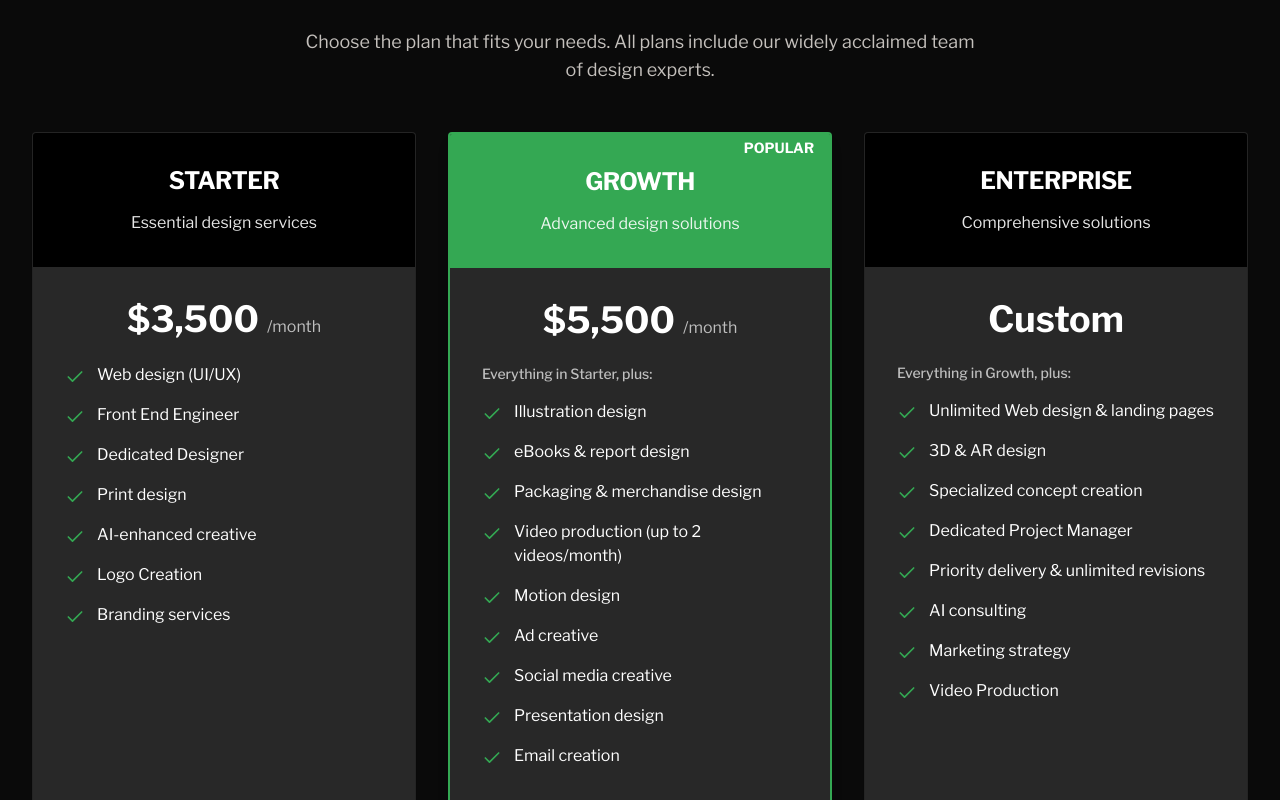
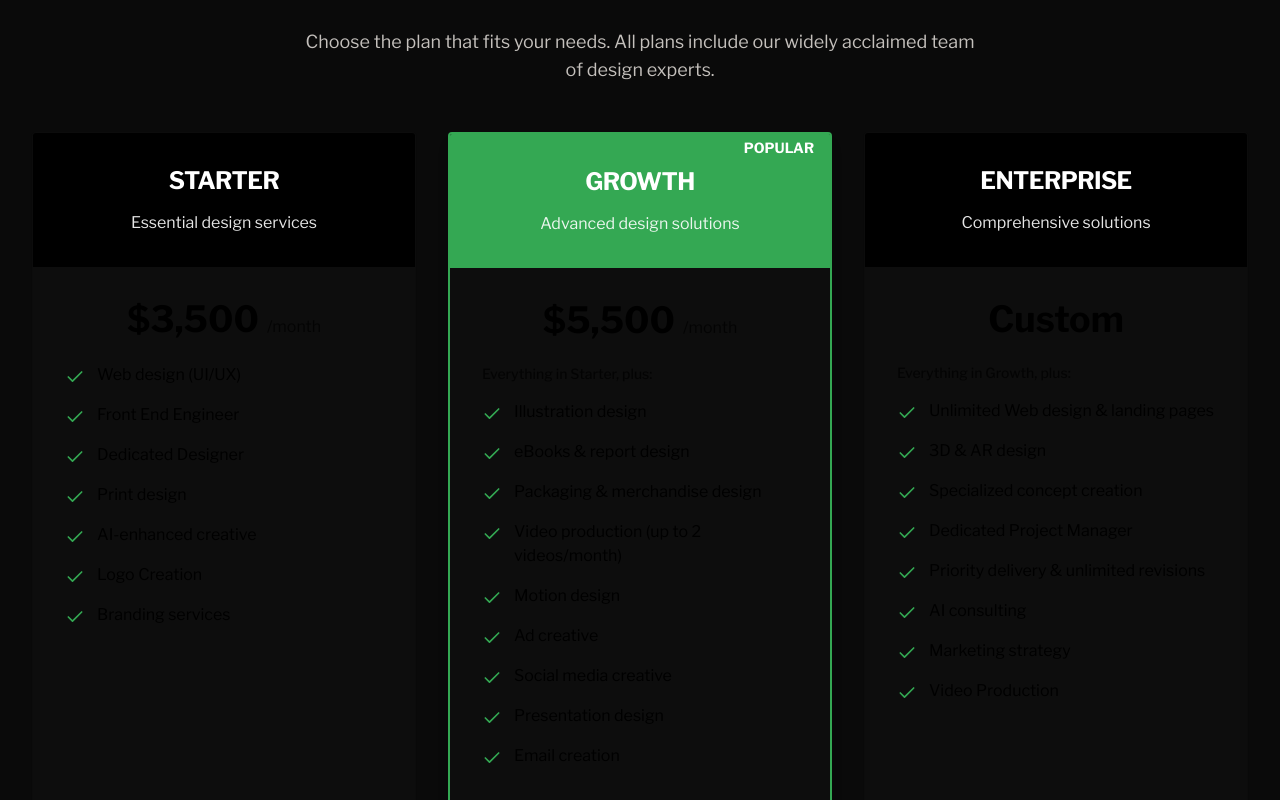
Before and after one commit to hanzoai/agency, a React (Vite) app: page / in a window 1280 px wide. Shown: the part 5580-6380 px from the top of the page. Built offline with nearby package versions, Linux system fonts and the light colour scheme.

Commit message:
Reverted to edit edt-bc118494-bc2b-4ab2-ad6b-9f0175a9a85d: "Implement subscription tiers
Implements three subscription tiers: Starter, Growth, and Enterprise, with different features and pricing."

```diff
--- a/src/components/Pricing.tsx
+++ b/src/components/Pricing.tsx
@@ -52,7 +52,7 @@ const Pricing = () => {
 
         <div className="grid md:grid-cols-3 gap-8 reveal-slide-up">
           {/* Starter Plan */}
-          <Card className="border border-black/10 overflow-hidden flex flex-col h-full bg-beige-200">
+          <Card className="border border-black/10 overflow-hidden flex flex-col h-full">
             <CardHeader className="bg-black p-8 text-white text-center">
               <h3 className="text-2xl font-bold mb-2 uppercase">Starter</h3>
               <p className="opacity-90">Essential design services</p>
@@ -60,15 +60,15 @@ const Pricing = () => {
 
             <CardContent className="p-8 flex-grow">
               <div className="flex justify-center items-baseline mb-6">
-                <span className="text-4xl font-bold text-white">$3,500</span>
-                <span className="ml-2 text-white/70">/month</span>
+                <span className="text-4xl font-bold text-black">$3,500</span>
+                <span className="ml-2 text-black/70">/month</span>
               </div>
 
               <ul className="space-y-4 mb-8">
                 {starterFeatures.map((feature, index) => (
                   <li key={index} className="flex items-start">
                     <Check size={20} className="text-accent mr-3 mt-1 flex-shrink-0" />
-                    <span className="text-white">{feature}</span>
+                    <span className="text-black">{feature}</span>
                   </li>
                 ))}
               </ul>
@@ -86,7 +86,7 @@ const Pricing = () => {
           </Card>
 
           {/* Growth Plan */}
-          <Card className="border-2 border-accent overflow-hidden flex flex-col h-full shadow-lg relative bg-beige-200">
+          <Card className="border-2 border-accent overflow-hidden flex flex-col h-full shadow-lg relative">
             <div className="absolute top-0 right-0 bg-accent text-white px-4 py-1 text-sm font-bold">
               POPULAR
             </div>
@@ -97,17 +97,17 @@ const Pricing = () => {
 
             <CardContent className="p-8 flex-grow">
               <div className="flex justify-center items-baseline mb-6">
-                <span className="text-4xl font-bold text-white">$5,500</span>
-                <span className="ml-2 text-white/70">/month</span>
+                <span className="text-4xl font-bold text-black">$5,500</span>
+                <span className="ml-2 text-black/70">/month</span>
               </div>
 
-              <p className="text-sm text-white/70 mb-4 font-medium">Everything in Starter, plus:</p>
+              <p className="text-sm text-black/70 mb-4 font-medium">Everything in Starter, plus:</p>
 
               <ul className="space-y-4 mb-8">
                 {growthFeatures.map((feature, index) => (
                   <li key={index} className="flex items-start">
                     <Check size={20} className="text-accent mr-3 mt-1 flex-shrink-0" />
-                    <span className="text-white">{feature}</span>
+                    <span className="text-black">{feature}</span>
                   </li>
                 ))}
               </ul>
@@ -125,7 +125,7 @@ const Pricing = () => {
           </Card>
 
           {/* Enterprise Plan */}
-          <Card className="border border-black/10 overflow-hidden flex flex-col h-full bg-beige-200">
+          <Card className="border border-black/10 overflow-hidden flex flex-col h-full">
             <CardHeader className="bg-black p-8 text-white text-center">
               <h3 className="text-2xl font-bold mb-2 uppercase">Enterprise</h3>
               <p className="opacity-90">Comprehensive solutions</p>
@@ -133,16 +133,16 @@ const Pricing = () => {
 
             <CardContent className="p-8 flex-grow">
               <div className="flex justify-center items-baseline mb-6">
-                <span className="text-4xl font-bold text-white">Custom</span>
+                <span className="text-4xl font-bold text-black">Custom</span>
               </div>
 
-              <p className="text-sm text-white/70 mb-4 font-medium">Everything in Growth, plus:</p>
+              <p className="text-sm text-black/70 mb-4 font-medium">Everything in Growth, plus:</p>
 
               <ul className="space-y-4 mb-8">
                 {enterpriseFeatures.map((feature, index) => (
                   <li key={index} className="flex items-start">
                     <Check size={20} className="text-accent mr-3 mt-1 flex-shrink-0" />
-                    <span className="text-white">{feature}</span>
+                    <span className="text-black">{feature}</span>
                   </li>
                 ))}
               </ul>
--- a/src/pages/Projects.tsx
+++ b/src/pages/Projects.tsx
@@ -1,27 +1,41 @@
+
 import React, { useState } from 'react';
 import Navbar from '@/components/Navbar';
 import Footer from '@/components/Footer';
 import ProjectsGallery from '@/components/ProjectsGallery';
 import ScrollReveal from '@/utils/ScrollReveal';
 import { projectCategories } from '@/data/projectsData';
+
 const Projects = () => {
   const [category, setCategory] = useState<string>('All');
-  return <ScrollReveal>
+
+  return (
+    <ScrollReveal>
       <div className="min-h-screen flex flex-col bg-beige-50 text-black">
         <Navbar />
 
         <main className="flex-grow pt-24">
           <div className="container-custom">
-            <h1 className="text-6xl md:text-9xl font-black tracking-tighter uppercase leading-none mb-12 pt-12 text-[#ffffff]">
+            <h1 className="text-6xl md:text-9xl font-black tracking-tighter uppercase text-black leading-none mb-12 pt-12">
               PRO<br />JECTS
             </h1>
 
             {/* Project category filter */}
             <div className="overflow-x-auto pb-6 mb-8 reveal">
               <div className="flex space-x-4 min-w-max">
-                {projectCategories.map(cat => <button key={cat} onClick={() => setCategory(cat)} className={`py-2 px-4 text-sm font-medium transition-colors ${category === cat ? 'bg-black text-white' : 'bg-transparent text-black hover:bg-black/10'}`}>
+                {projectCategories.map((cat) => (
+                  <button
+                    key={cat}
+                    onClick={() => setCategory(cat)}
+                    className={`py-2 px-4 text-sm font-medium transition-colors ${
+                      category === cat
+                        ? 'bg-black text-white'
+                        : 'bg-transparent text-black hover:bg-black/10'
+                    }`}
+                  >
                     {cat}
-                  </button>)}
+                  </button>
+                ))}
               </div>
             </div>
 
@@ -31,6 +45,8 @@ const Projects = () => {
 
         <Footer />
       </div>
-    </ScrollReveal>;
+    </ScrollReveal>
+  );
 };
+
 export default Projects;
```
